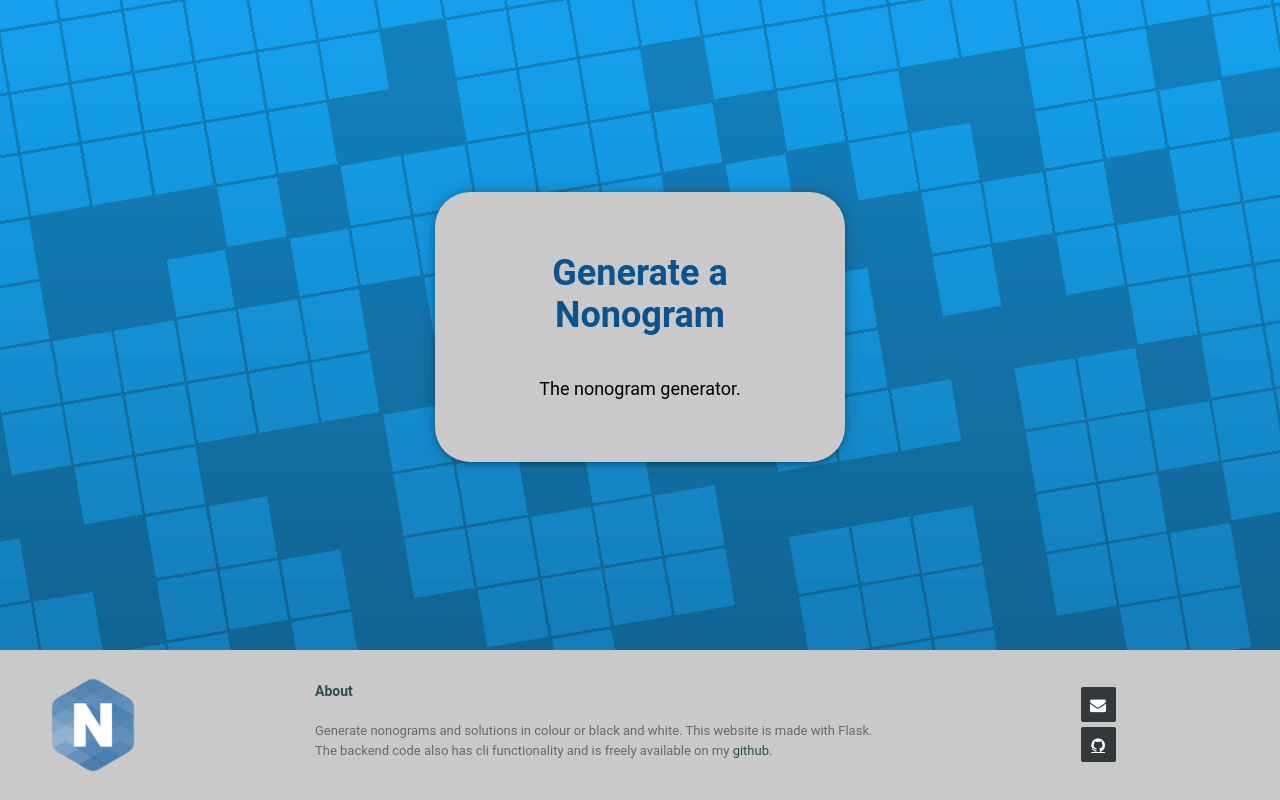
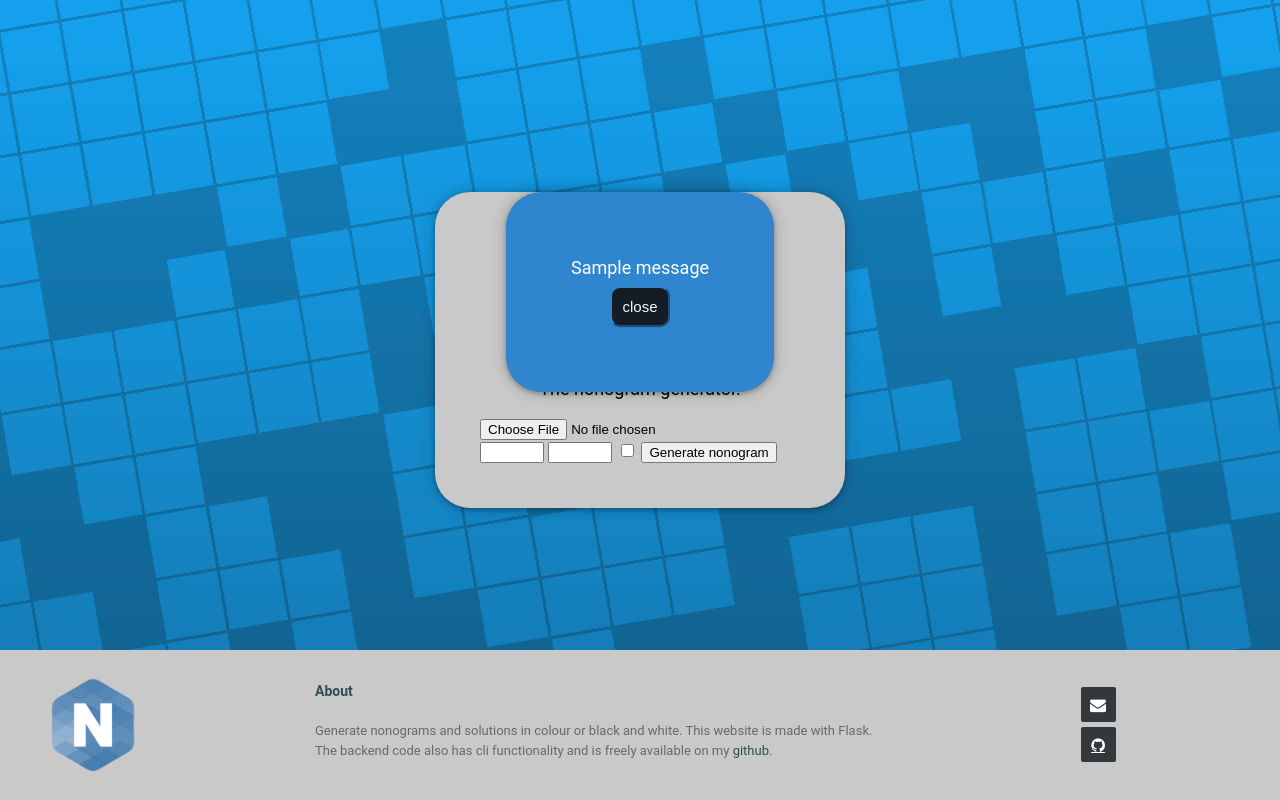
Before and after one commit to mandjevant/nonogen, a Flask app: page / in a window 1280 px wide. Run offline with Flask 2, Linux system fonts and the light colour scheme; one stand-in notice (Sample message) is shown; parts of the project's set-up code (start-up, migrations or seed data) failed here and were passed over; some libraries are stand-ins or nearby versions.

Commit message:
Transferring to a new computer

```diff
--- /dev/null
+++ b/app/forms.py
@@ -0,0 +1,18 @@
+from flask_wtf import FlaskForm
+from wtforms import SubmitField, BooleanField, IntegerField
+from flask_wtf.file import FileField, FileRequired, FileAllowed
+from wtforms.validators import DataRequired, NumberRange
+
+
+class generateNonogramForm(FlaskForm):
+    image = FileField(label="Image",
+                      validators=[FileRequired("File was empty!"), FileAllowed(["jpg", "png"], ".jpg and .png only!")])
+    width = IntegerField(label="Width",
+                         validators=[DataRequired("Width field was empty!"),
+                                     NumberRange(min=1, max=200, message="Please choose a width between 1 and 200")])
+    height = IntegerField(label="Height",
+                          validators=[DataRequired("Height field was empty!"),
+                                      NumberRange(min=1, max=200, message="Please choose a height between 1 and 200")])
+    colour = BooleanField(label="Colour",
+                          default=False)
+    submit = SubmitField("Generate nonogram")
--- a/app/routes.py
+++ b/app/routes.py
@@ -1,8 +1,69 @@
-from flask import render_template, redirect, url_for
+from flask import render_template, flash, redirect, url_for, send_file
+from app.forms import generateNonogramForm
 from app import app
+from nonogen.generator import no_generator
+from werkzeug.utils import secure_filename
+import os
 
 
 @app.route("/", methods=["GET"])
 @app.route("/index", methods=["GET"])
 def index():
-    return render_template("nonogen.html")
+    generate_nonogram_form = generateNonogramForm()
+
+    return render_template("nonogen.html",
+                           generate_nonogram_form=generate_nonogram_form)
+
+
+@app.route("/generate_nonogram_form", methods=["GET", "POST"])
+def generate_nonogram():
+    generate_nonogram_form = generateNonogramForm()
+
+    if generate_nonogram_form.validate_on_submit():
+        image = generate_nonogram_form.image.data
+        filename = secure_filename(image.filename)
+        img_path = os.path.join(
+            os.path.join(
+                os.path.normpath(app.instance_path + os.sep + os.pardir), "nonogen")
+            , "input_images", filename)
+        image.save(img_path)
+
+        base_path = os.path.normpath(
+                        os.path.normpath(img_path + os.sep + os.pardir) + os.sep + os.pardir)
+
+        run_result = no_generator(img_path=img_path,
+                                  size=f"{generate_nonogram_form.width.data}x{generate_nonogram_form.height.data}",
+                                  colour=generate_nonogram_form.colour.data).run()
+
+        if run_result:
+            os.remove(img_path)
+
+            no_path = f"{filename}_nonogram"
+            so_path = f"{filename}_solution"
+
+            if generate_nonogram_form.colour.data:
+                no_path = f"{filename}_colour_nonogram"
+                so_path = f"{filename}_colour_solution"
+
+            no_join = os.path.join(base_path, "nonograms", no_path)
+            so_join = os.path.join(base_path, "solutions", so_path)
+
+            return redirect(url_for("send_files", no_path=no_join, so_path=so_join, filename=filename))
+
+        else:
+            flash("Something went wrong. Please try again or contact the maintainer of the website.")
+
+    flash(generate_nonogram_form.errors)
+
+    return redirect(url_for("index"))
+
+
+@app.route("/download_files")
+def send_files(no_path, so_path, filename):
+    send_file(no_path, attachment_filename=f"{filename}_solution.png")
+    send_file(so_path, attachment_filename=f"{filename}_nonogram.png")
+
+    os.remove(no_path)
+    os.remove(so_path)
+
+    flash("Succes!")
--- a/app/static/css/base.css
+++ b/app/static/css/base.css
@@ -4,6 +4,38 @@ body {
     background-image: url("../images/background.png");
     display: flex;
     justify-content: center;
+}
+
+.flashes {
+    z-index: 10;
+    display: flex;
+    background-color: #2f86ce;
+    box-shadow: 0 2px 5px rgba(0,0,0,.25), 0 0 16px rgba(0,0,0,.22);
+    border-radius: 35px;
+    padding: 65px;
+    color: white;
+    align-items: center;
+    position: absolute;
+    margin: 15%;
+    list-style-type: None;
+    font-size: large;
+    flex-direction: column;
+}
+
+
+.close {
+    z-index: inherit;
+    display: inline-block;
+    color: aliceblue;
+    font-size: 15px;
+    text-decoration: None;
+    border-radius: 10px;
+    width: inherit;
+    padding: 10px;
+    background-color: #141d26;
+    border-color: #2f86ce;
+    box-shadow: 0 2px 8px -4px rgba(90, 90, 90, 0.21);
+    margin-top: 8px;
 }
 
 .footer {
--- /dev/null
+++ b/app/static/js/delete_flash.js
@@ -0,0 +1,3 @@
+function delete_flash(flash) {
+    $(flash).parent().remove()
+}
--- a/app/templates/base.html
+++ b/app/templates/base.html
@@ -14,6 +14,16 @@
     {% block title %}{% endblock %}
 </head>
 <body>
+{% with messages = get_flashed_messages() %}
+    {% if messages %}
+        <div class=flashes>
+        {% for message in messages %}
+            {{ message }}
+        {% endfor %}
+        <button type="button" class="close" onclick="delete_flash(this)">close</button>
+        </div>
+    {% endif %}
+{% endwith %}
 
 {% block content %}{% endblock %}
 
@@ -42,5 +52,6 @@
 <link rel="stylesheet" href="https://maxcdn.bootstrapcdn.com/font-awesome/4.2.0/css/font-awesome.min.css">
 <script src="https://ajax.googleapis.com/ajax/libs/jquery/3.3.1/jquery.min.js"></script>
 <script src="../static/js/smoothscroll.js"></script>
+<script src="../static/js/delete_flash.js"></script>
 </body>
 </html>
--- a/app/templates/nonogen.html
+++ b/app/templates/nonogen.html
@@ -16,5 +16,13 @@
 <div class="container">
     <h1>Generate a Nonogram</h1>
     <p>The nonogram generator.</p>
+    <form action="{{ url_for('generate_nonogram') }}" method="POST" enctype="multipart/form-data">
+        {{ generate_nonogram_form.csrf_token }}
+        {{ generate_nonogram_form.image }}
+        {{ generate_nonogram_form.width }}
+        {{ generate_nonogram_form.height }}
+        {{ generate_nonogram_form.colour }}
+        {{ generate_nonogram_form.submit }}
+    </form>
 </div>
 {% endblock %}
```
Also changed, not shown: nonogen/generator.py (+8 -4 lines), nonogen/nonograms/icon_colour_nonogram.png (added), nonogen/solutions/icon_colour_solution.png (added).
